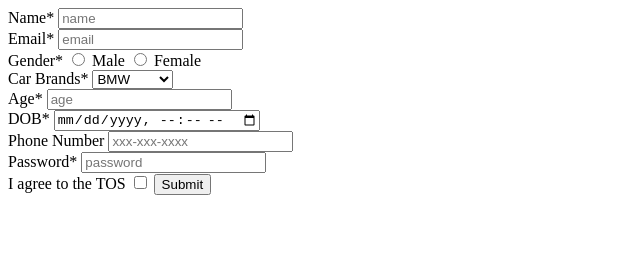
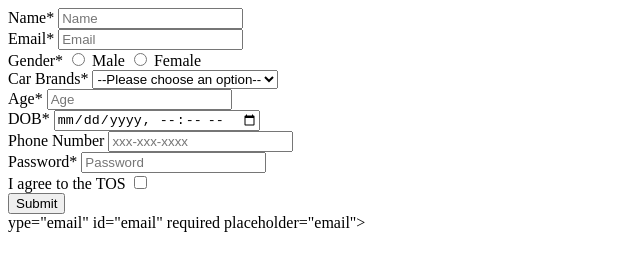
Before and after one commit to acciojob/signup-form-car-phogatheena, a website: page main.html in a window 1280 px wide. Shown: the whole page, without its empty margins (0-640 px from the left). Drawn offline with Linux system fonts and the light colour scheme.

Commit message:
created a submission

```diff
--- a/main.html
+++ b/main.html
@@ -10,32 +10,34 @@
 	<!-- the entire body must be written by student -->
 	 <form action="#" method="post">
      <label for="name">Name*</label>
-     <input type="text" id="name"required placeholder="name"><br>
+     <input type="text" id="name"required placeholder="Name"><br>
      <label for="email">Email*</label>
-     <input type="email" id="email" required placeholder="email"><br>
+     <input type="email" id="email" required placeholder="Email"><br>
      <label for="gender">Gender*</label>
      <input type="radio" name = "gender" id ="gender_m" required>
      <label for="gender_m">Male</label>
      <input type="radio" name = "gender" id="gender_f" required>
      <label for="gender_f">Female</label><br>
      <label for="cars">Car Brands*</label>
-     <select name="cars" placeholder="--Please choose an option--" id="cars" required >
+     <select name="cars" id="cars" required >
+        <option value="" disabled selected>--Please choose an option--</option>
         <option value="bmw" >BMW</option>
         <option value="audi">Audi</option>
         <option value="mercedez">Mercedez</option>
      </select><br>
      <label for="age">Age*</label>
-     <input type="number" id="age" placeholder="age" required><br>
+     <input type="number" id="age" placeholder="Age" required><br>
      <label for="dob">DOB*</label>
      <input type="datetime-local" id="dob" required><br>
      <label for="tel">Phone Number</label>
      <input type="tel" id="tel" placeholder="xxx-xxx-xxxx"><br>
      <label for="password">Password*</label>
-     <input type="password" id="password" placeholder="password" required><br>
+     <input type="password" id="password" placeholder="Password" required><br>
      <label for="tos">I agree to the TOS</label>
-     <input type="checkbox" id="tos" required>
-     <button>Submit</button>
-    </form>
+     <input type="checkbox" id="tos" required><br>
+     <input type="submit" value="Submit">
+    </form>ype="email" id="email" required placeholder="email"><br>
+
     <script type="text/javascript" src="./script.js">
 </script>
 
```
